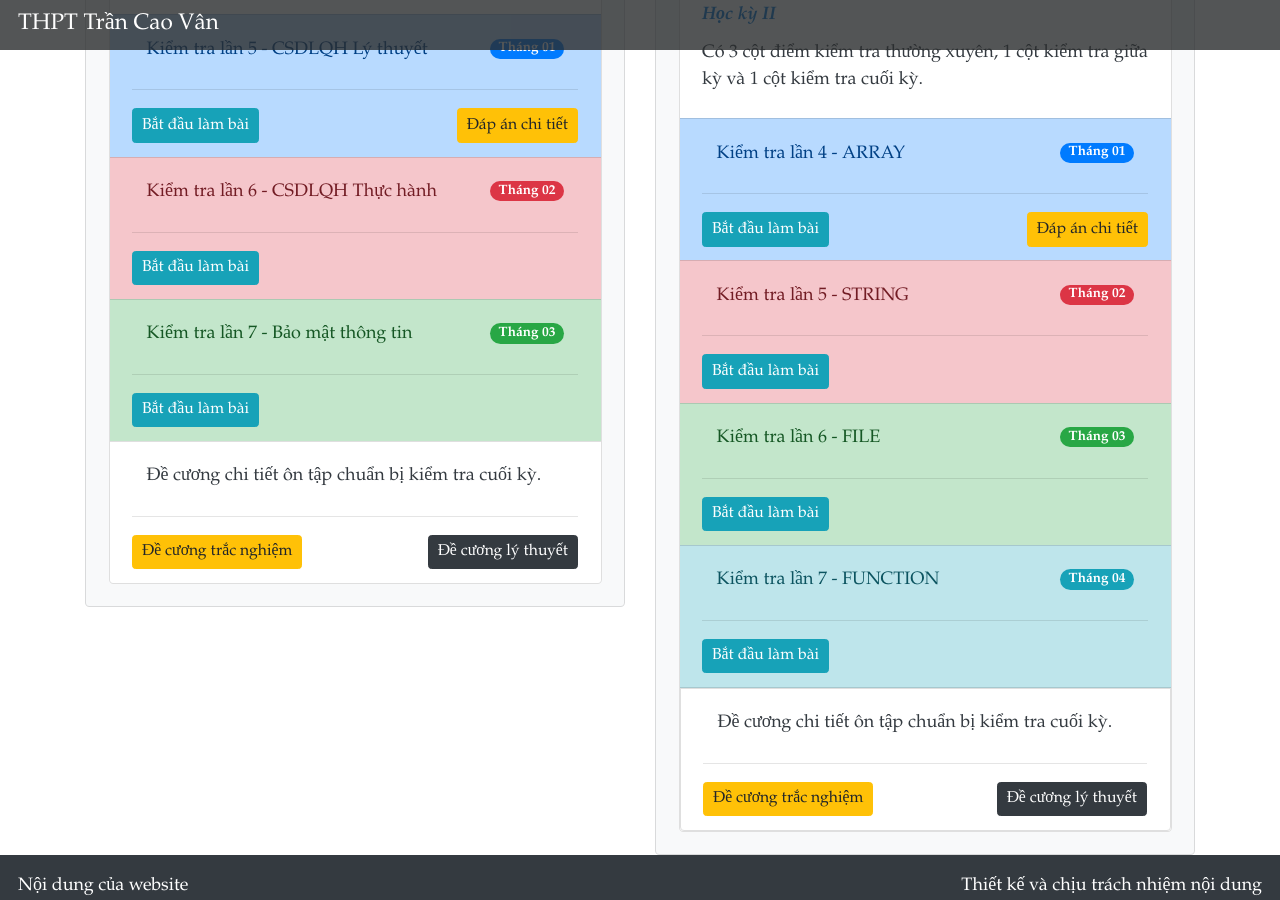
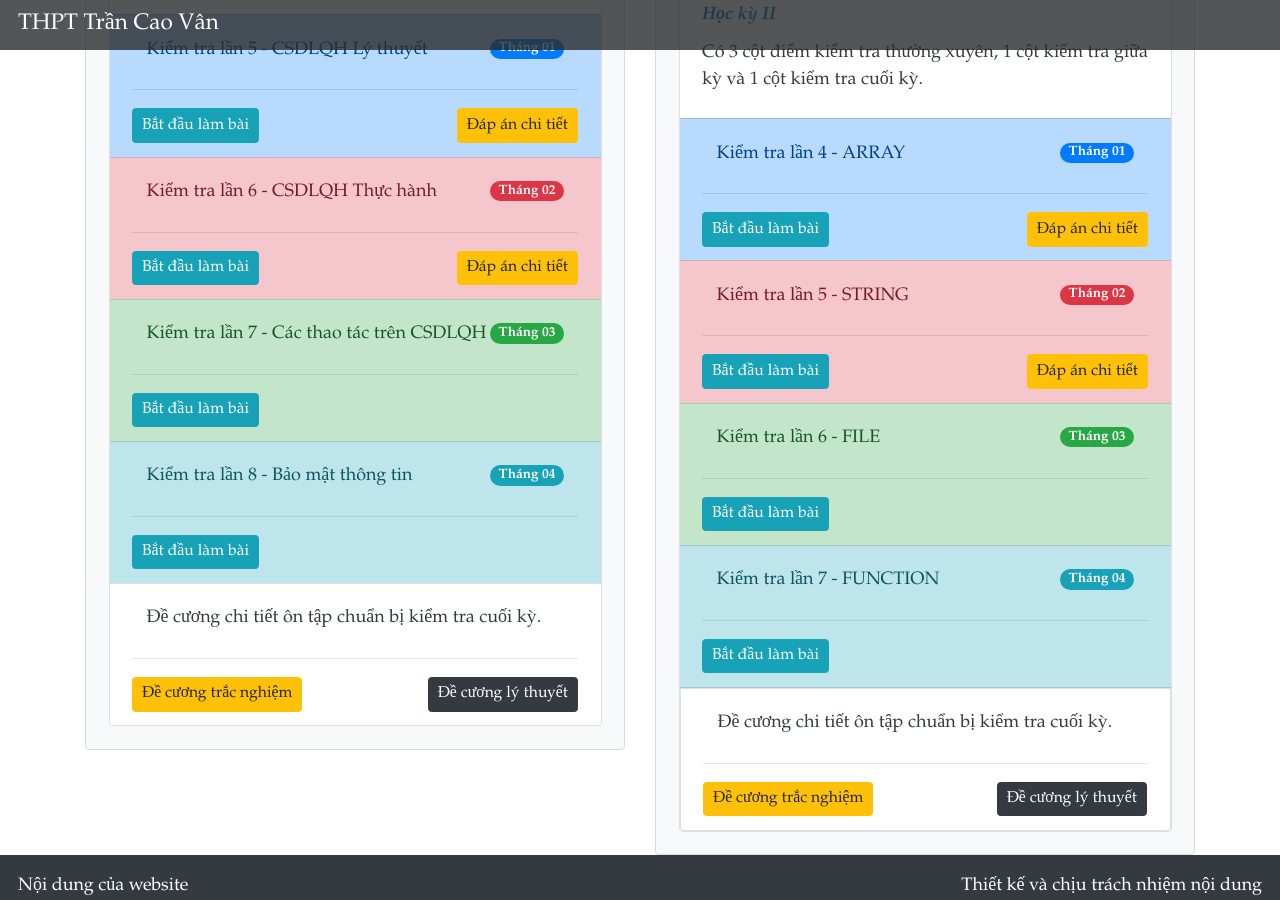
Before and after one commit to TCVan/tcvan.github.io, a Jekyll site: the page built from kt/tin.html, in a window 1280 px wide and 900 px high, scrolled down 978 px. Built offline with Jekyll 4.4.1, drawn with Linux system fonts in a browser that asks for light colours; nearby versions of some CDN libraries.

```diff
--- a/kt/tin.html
+++ b/kt/tin.html
@@ -105,12 +105,19 @@ script: |
                 name = "Kiểm tra lần 6 - CSDLQH Thực hành"
                 badge = "Tháng 02"
                 link = "DXyc3CXGnUGdd0vUJ4tdGek1XC3to9JMhpfKl3AEZphUN1RPRTJSMEE4WkowREhMNURTMDdBNUJISi4u"
+                ans = "files/12/OL6.png"
               %}
               {% include item_kt.html
                 style = "success"
-                name = "Kiểm tra lần 7 - Bảo mật thông tin"
+                name = "Kiểm tra lần 7 - Các thao tác trên CSDLQH"
                 badge = "Tháng 03"
                 link = "DXyc3CXGnUGdd0vUJ4tdGek1XC3to9JMhpfKl3AEZphUOEY3UlJZNVZSWTlJMVNOSjQ1V01BRUVUTC4u"
+              %}
+              {% include item_kt.html
+                style = "info"
+                name = "Kiểm tra lần 8 - Bảo mật thông tin"
+                badge = "Tháng 04"
+                link = "xxxxxx"
               %}
               {% include item_kt.html
                 style = "white"
```
Also changed, not shown: other parts of kt/tin.html (+1 -0 lines), kt/files/11/OL5.png (added), kt/files/12/OL6.png (added).
